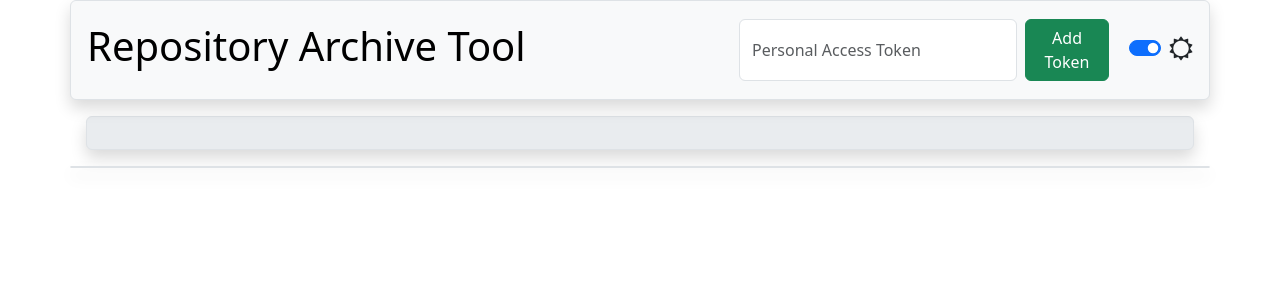
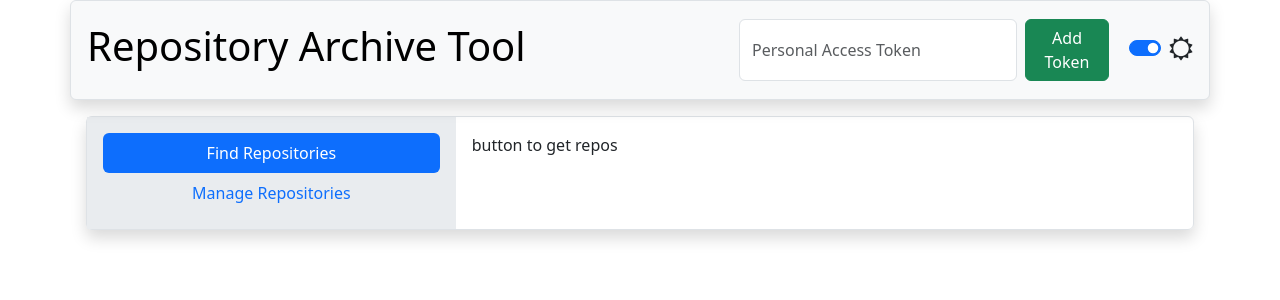
Before and after one commit to ONS-Innovation/github-repository-archive-tool, a Flask app: page / in a window 1280 px wide. Shown: the top 300 px of the page. Run offline with Flask 3, Linux system fonts and the light colour scheme.

Commit message:
Added layout of page

```diff
--- /dev/null
+++ b/RepoArchiveTool/static/css/main.css
@@ -0,0 +1,3 @@
+.container {
+    padding: 0px;
+}
--- a/RepoArchiveTool/static/js/main.js
+++ b/RepoArchiveTool/static/js/main.js
@@ -1,6 +1,8 @@
 // Event listener to change navbar when screen resizes
 window.addEventListener('resize', () => {
     movePATForm();
+
+
 });
 
 // Moves the PAT token form between the navbar and inputBar
@@ -16,10 +18,12 @@ function movePATForm(){
 
     if(screenWidth <= 990 && parentID == "navbar"){
         inputBar.appendChild(tokenInput);
+        inputBar.hidden = false;
     }
 
     if(screenWidth > 990 && parentID == "inputBar"){
         navbar.insertBefore(tokenInput, themeSwitch);
+        inputBar.hidden = true;
     }
 }
 
--- a/RepoArchiveTool/templates/base.html
+++ b/RepoArchiveTool/templates/base.html
@@ -11,6 +11,9 @@
     <!-- Font Awesome 4 Icon Library -->
     <link rel="stylesheet" href="https://cdnjs.cloudflare.com/ajax/libs/font-awesome/4.7.0/css/font-awesome.min.css"/>
 
+    <!-- CSS -->
+    <link rel="stylesheet" href="{{ url_for('static', filename='css/main.css') }}">
+
     <!-- JavaScript -->
     <script src="{{ url_for('static', filename='js/main.js') }}"></script>
 
@@ -19,9 +22,9 @@
 </head>
 <body onload="loadTheme(); movePATForm();">
     <header class="mb-3">
-        <div class="container p-0">
+        <div class="container">
             <div id="navbar" class="navbar bg-body-tertiary border rounded shadow p-3">
-                <span class="navbar-brand mb-0"><h1>Repository Archive Tool</h1></span>
+                <a class="navbar-brand mb-0" href="/"><h1>Repository Archive Tool</h1></a>
 
                 <div id="tokenInput" class="ms-auto">
                     {% if pat != '' %}
@@ -42,7 +45,7 @@
                 </div>
             </div>
 
-            <div id="inputBar" class="bg-body-secondary border shadow rounded p-3 m-3">
+            <div id="inputBar" class="bg-body-secondary border shadow rounded p-3 m-3" hidden>
 
             </div>
 
--- a/RepoArchiveTool/templates/index.html
+++ b/RepoArchiveTool/templates/index.html
@@ -9,12 +9,27 @@
 
 <main>
     <div class="container">
-        <div class="row border rounded shadow">
-            <div class="col-4 bg-body-secondary">
+        <div class="row border rounded shadow m-3">
+            <div class="col-4 bg-body-secondary p-3">
+                <ul id="contentTabs" class="nav nav-pills nav-justified flex-column">
+                    <li class="nav-item" role="presentation">
+                        <button class="nav-link active" id="pills-findRepos-tab" data-bs-toggle="pill" data-bs-target="#pills-findRepos" type="button" role="tab" aria-controls="pills-findRepos" aria-selected="true">Find Repositories</button>
+                    </li>
+                    <li class="nav-item" role="presentation">
+                        <button class="nav-link" id="pills-manageRepos-tab" data-bs-toggle="pill" data-bs-target="#pills-manageRepos" type="button" role="tab" aria-controls="pills-manageRepos" aria-selected="false">Manage Repositories</button>
+                    </li>
+                </ul>
+            </div>
+            <div class="col-8 p-3">
+                <div class="tab-content">
+                    <div class="tab-pane fade show active" id="pills-findRepos" role="tabpanel" aria-labelledby="pills-findRepos-tab" tabindex="0">
+                        button to get repos
+                    </div>
 
-            </div>
-            <div class="col-8">
-
+                    <div class="tab-pane fade" id="pills-manageRepos" role="tabpanel" aria-labelledby="pills-manageRepos-tab" tabindex="0">
+                        send notifs, stop repo from archive, archive
+                    </div>
+                </div>
             </div>
         </div>
     </div>
```
